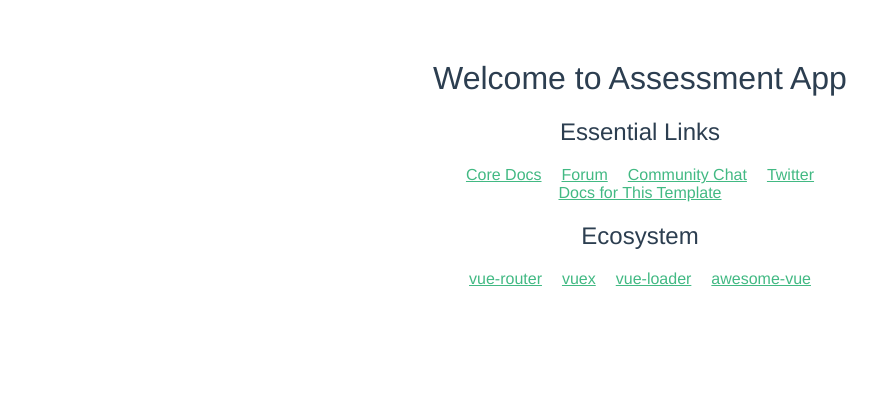
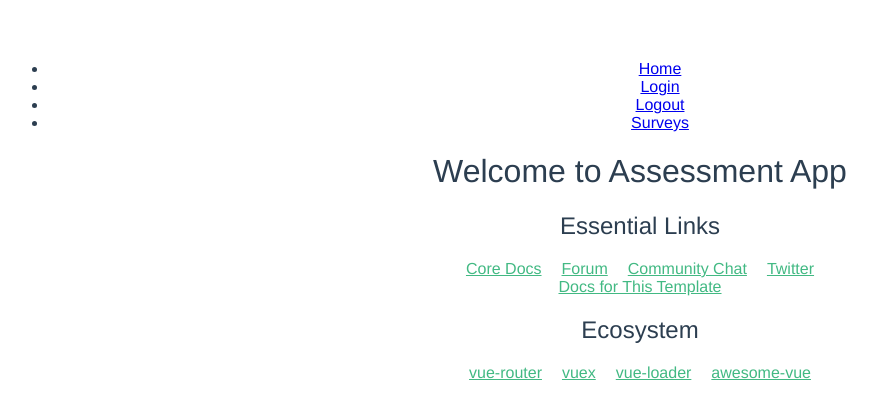
Before and after one commit to vandorjw/assessment-web, a Vue app: page /survey/1 in a window 1280 px wide. Shown: the top 418 px of the page, without its empty margins (0-877 px from the left). Built offline with nearby package versions, Linux system fonts and the light colour scheme.

Commit message:
add global navigation header to pages

```diff
--- a/src/components/Header.vue
+++ b/src/components/Header.vue
@@ -1,16 +1,23 @@
 <template>
+  <div>
     <nav class="navbar navbar-default">
       <div class="container">
         <ul class="nav navbar-nav">
-        <li><a v-link="'home'">Home</a></li>
-        <li><a v-link="'login'">Login</a></li>
-        <li><a v-link="'signup'">Sign Up</a></li>
-        <li><a v-link="'secretquote'">Secret Quote</a></li>
-        <li><a v-link="'login'">Logout</a></li>
+          <li><router-link :to="{ name: 'Hello'}">Home</router-link></li>
+          <li><router-link :to="{ name: 'Login'}">Login</router-link></li>
+          <li><router-link :to="{ name: 'Logout'}">Logout</router-link></li>
+          <li><router-link :to="{ name: 'SurveyList'}">Surveys</router-link></li>
         </ul>
       </div>
     </nav>
     <div class="container">
       <router-view></router-view>
     </div>
+  </div>
 </template>
+
+<script>
+export default {
+  name: 'Header'
+}
+</script>
--- a/src/components/Hello.vue
+++ b/src/components/Hello.vue
@@ -1,5 +1,6 @@
 <template>
   <div class="hello">
+    <v-header></v-header>
     <h1>{{ msg }}</h1>
     <h2>Essential Links</h2>
     <ul>
@@ -21,8 +22,12 @@
 </template>
 
 <script>
+import Header from './Header'
 export default {
   name: 'hello',
+  components: {
+    'v-header': Header
+  },
   data () {
     return {
       msg: 'Welcome to Assessment App'
--- a/src/components/Login.vue
+++ b/src/components/Login.vue
@@ -1,5 +1,7 @@
 <template>
-    <form id="form" v-on:submit.prevent="loginUser" method="post">
+  <div id="login-page">
+    <v-header></v-header>
+    <form v-on:submit.prevent="loginUser" method="post">
       <label for="username">Username</label>
       <input
         type="text"
@@ -16,11 +18,16 @@
       >
       <input type="submit" value="login">
     </form>
+  </div>
 </template>
 
 <script>
+import Header from './Header'
 import auth from '../service/auth'
 export default {
+  components: {
+    'v-header': Header
+  },
   data () {
     return {
       // We need to initialize the component with any
--- a/src/components/Logout.vue
+++ b/src/components/Logout.vue
@@ -1,12 +1,17 @@
 <template>
   <div>
+    <v-header></v-header>
     <p>{{ msg }}</p>
   </div>
 </template>
 
 <script>
 import auth from '../service/auth'
+import Header from './Header'
 export default {
+  components: {
+    'v-header': Header
+  },
   data () {
     return {
       msg: ''
--- a/src/components/QuestionDetail.vue
+++ b/src/components/QuestionDetail.vue
@@ -1,6 +1,6 @@
 <template>
   <div v-if="question">
-    <form id="form" v-on:submit.prevent="submitAnswer" method="post">
+    <form v-on:submit.prevent="submitAnswer" method="post">
       <label for="answer">{{ question.translations.en.question }}</label>
       <input
         type="text"
--- a/src/components/SurveyList.vue
+++ b/src/components/SurveyList.vue
@@ -1,5 +1,6 @@
 <template>
   <div>
+    <v-header></v-header>
     <ul>
       <li v-for="survey in surveys">
       <router-link :to="{ name: 'SurveyDetail', params: { id: survey._uid }}">{{ survey.translations.en.name }}</router-link>
@@ -11,8 +12,12 @@
 <script>
 import axios from 'axios'
 import auth from '../service/auth'
+import Header from './Header'
 
 export default {
+  components: {
+    'v-header': Header
+  },
   data () {
     return {
       surveys: [],
```
Lines whose indentation alone changed are shown as unchanged.
